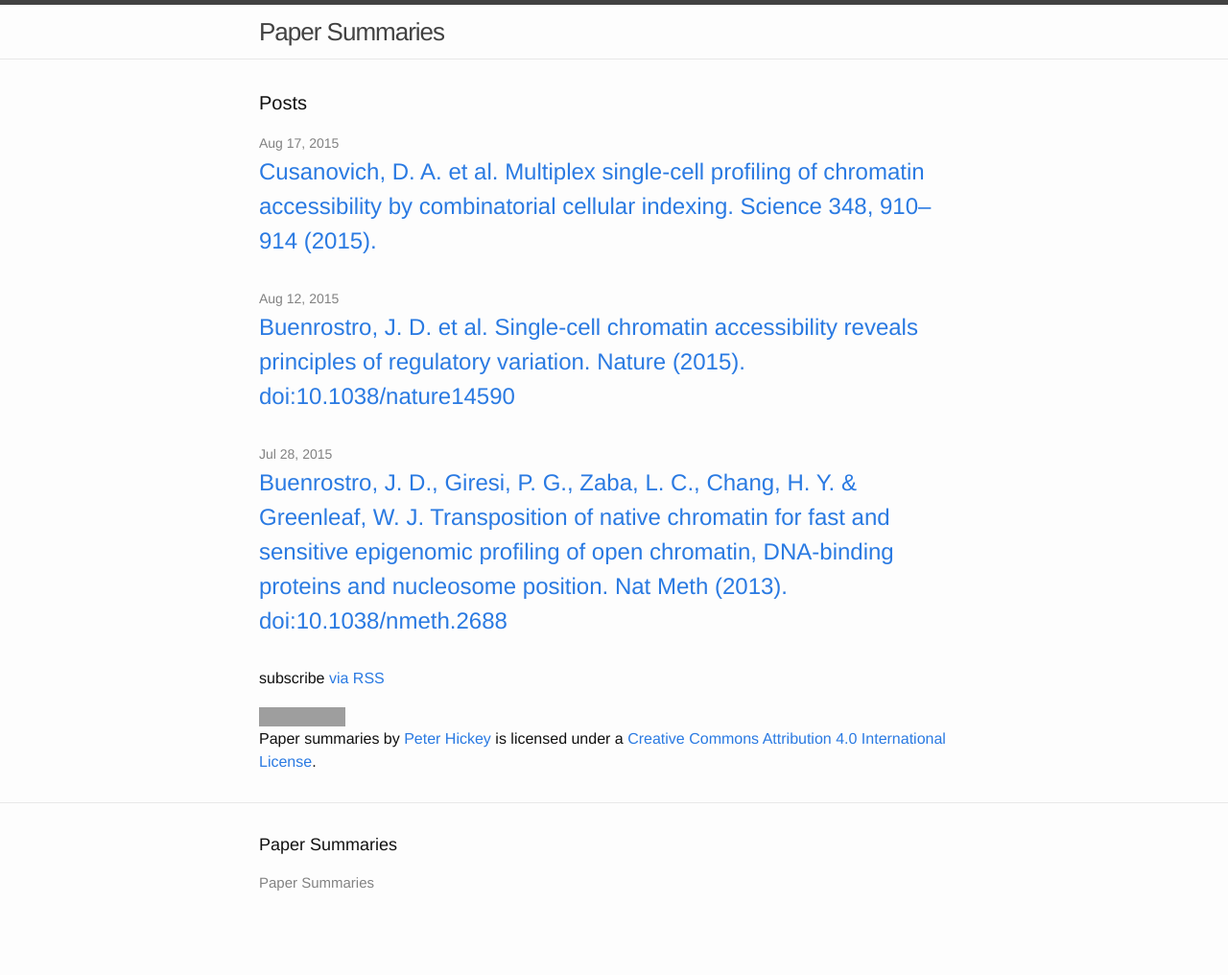
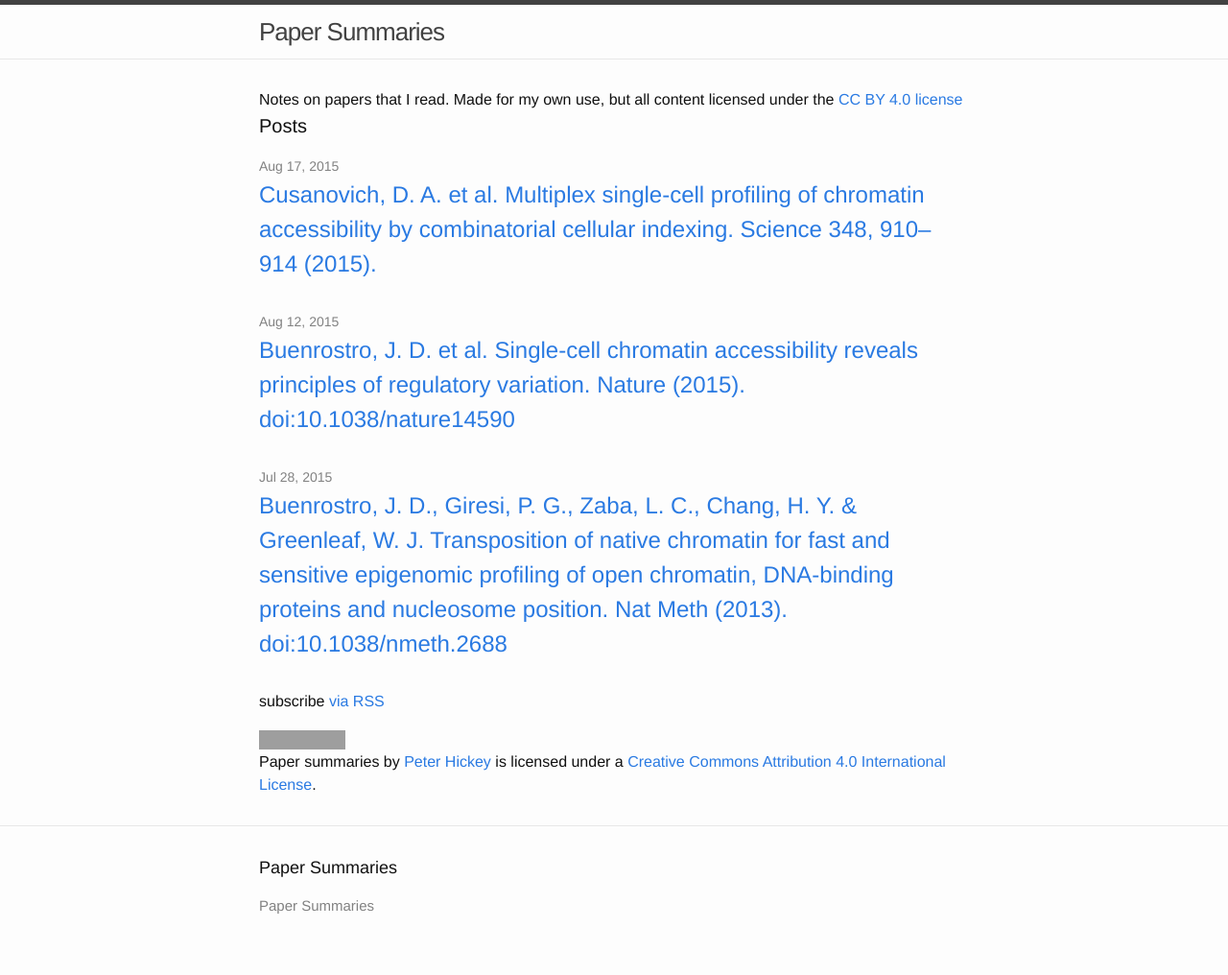
Before and after one commit to PeteHaitch/paper-summaries, a Jekyll site: the page built from index.html, in a window 1280 px wide. Shown: the whole page at 96% size. Built offline with Jekyll 4.4.1, drawn with Linux system fonts in a browser that asks for light colours; before the commit the page ends 992 px from its top, so only the background shows below that; grey boxes are pictures that could not be loaded.

Commit message:
Include some info about site

```diff
--- a/index.html
+++ b/index.html
@@ -3,6 +3,8 @@ layout: default
 ---
 
 <div class="home">
+
+    Notes on papers that I read. Made for my own use, but all content licensed under the <a href="http://creativecommons.org/licenses/by/4.0/">CC BY 4.0 license</a>
 
   <h1 class="page-heading">Posts</h1>
 
```
Also changed, not shown: README.md.
